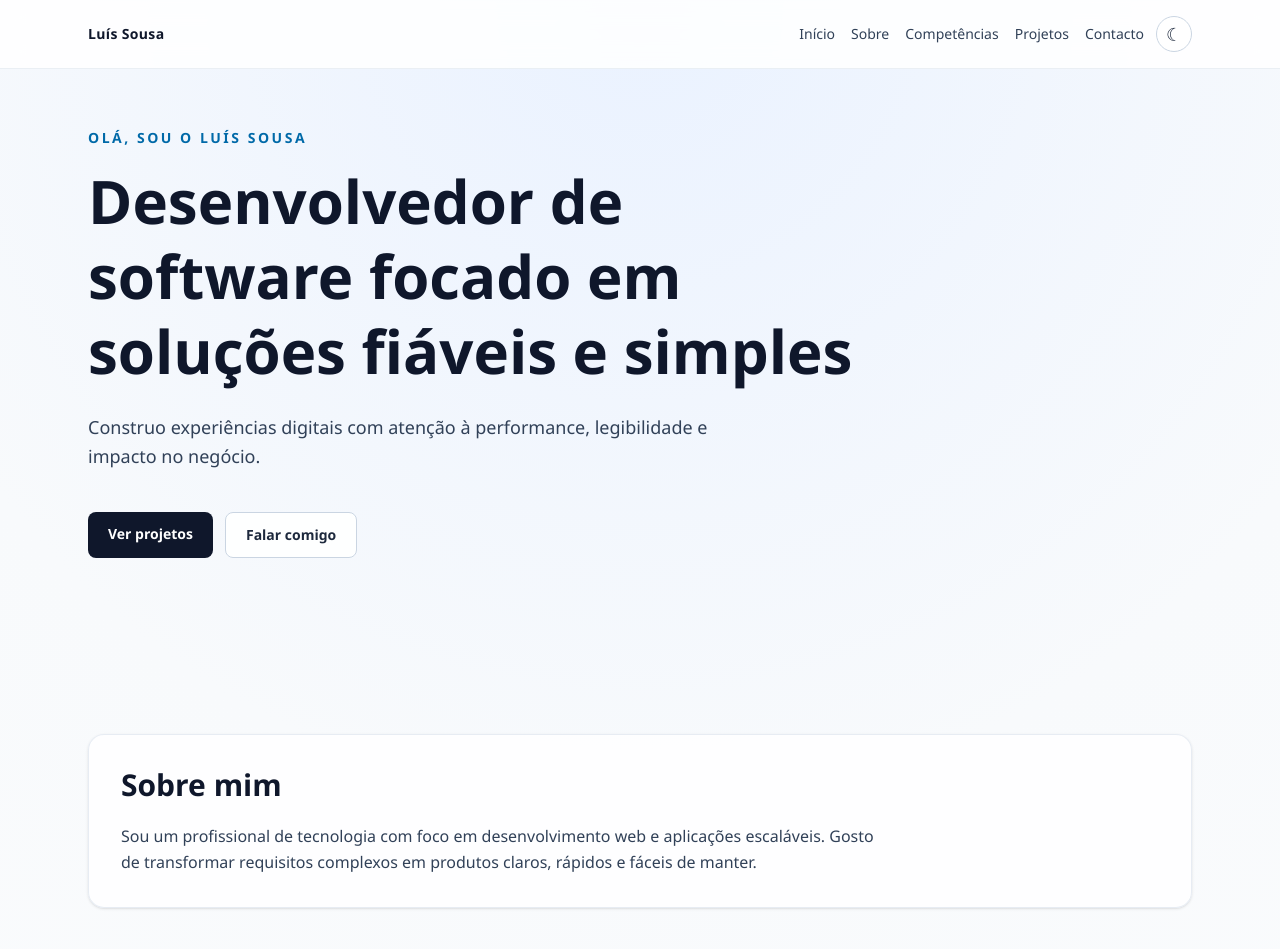
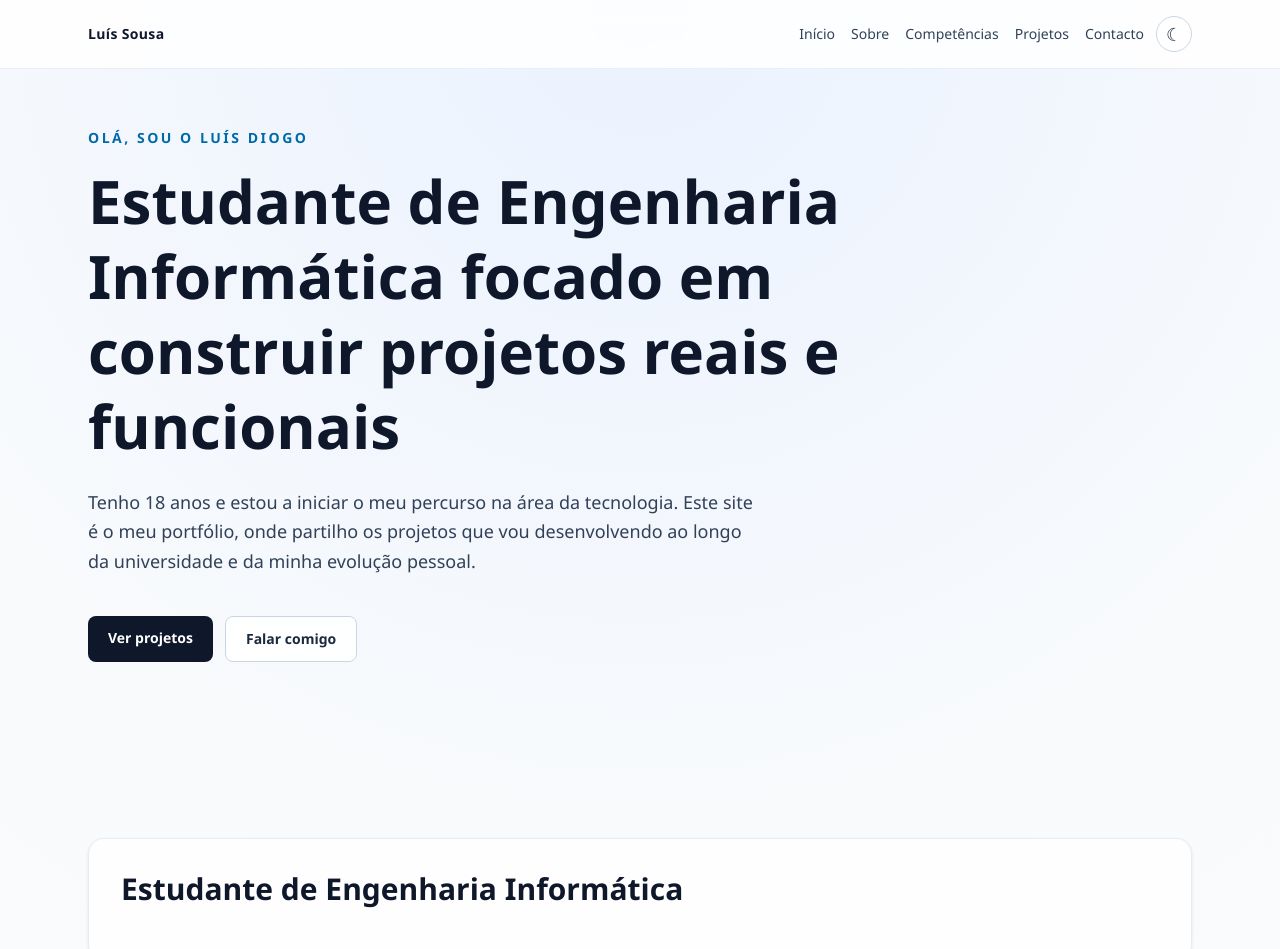
Before and after one commit to luisdiogo15/portfolio-oficial, a Next.js app: page / in a window 1280 px wide. Shown: the top 949 px of the page. Built offline with nearby package versions, Linux system fonts and the light colour scheme; no server answers.

Commit message:
Update textos portfolio

```diff
--- a/app/data/siteContent.ts
+++ b/app/data/siteContent.ts
@@ -14,17 +14,16 @@ export const siteContent = {
     { label: "Contacto", href: "#contacto" },
   ],
   hero: {
-    saudacao: "Olá, sou o Luís Sousa",
-    titulo: "Desenvolvedor de software focado em soluções fiáveis e simples",
-    descricao:
-      "Construo experiências digitais com atenção à performance, legibilidade e impacto no negócio.",
-    ctaPrincipal: { label: "Ver projetos", href: "#projetos" },
-    ctaSecundario: { label: "Falar comigo", href: "#contacto" },
+  saudacao: "Olá, sou o Luís Diogo",
+  titulo: "Estudante de Engenharia Informática focado em construir projetos reais e funcionais",
+  descricao:
+    "Tenho 18 anos e estou a iniciar o meu percurso na área da tecnologia. Este site é o meu portfólio, onde partilho os projetos que vou desenvolvendo ao longo da universidade e da minha evolução pessoal.",
+  ctaPrincipal: { label: "Ver projetos", href: "#projetos" },
+  ctaSecundario: { label: "Falar comigo", href: "#contacto" },
   },
   sobre: {
-    titulo: "Sobre mim",
-    conteudo:
-      "Sou um profissional de tecnologia com foco em desenvolvimento web e aplicações escaláveis. Gosto de transformar requisitos complexos em produtos claros, rápidos e fáceis de manter.",
+    titulo: "Estudante de Engenharia Informática",
+    descricao: "Este é o meu espaço pessoal onde partilho os projetos que vou desenvolvendo e a minha evolução na área da tecnologia.",
   },
   skills: {
     titulo: "Competências",
```
